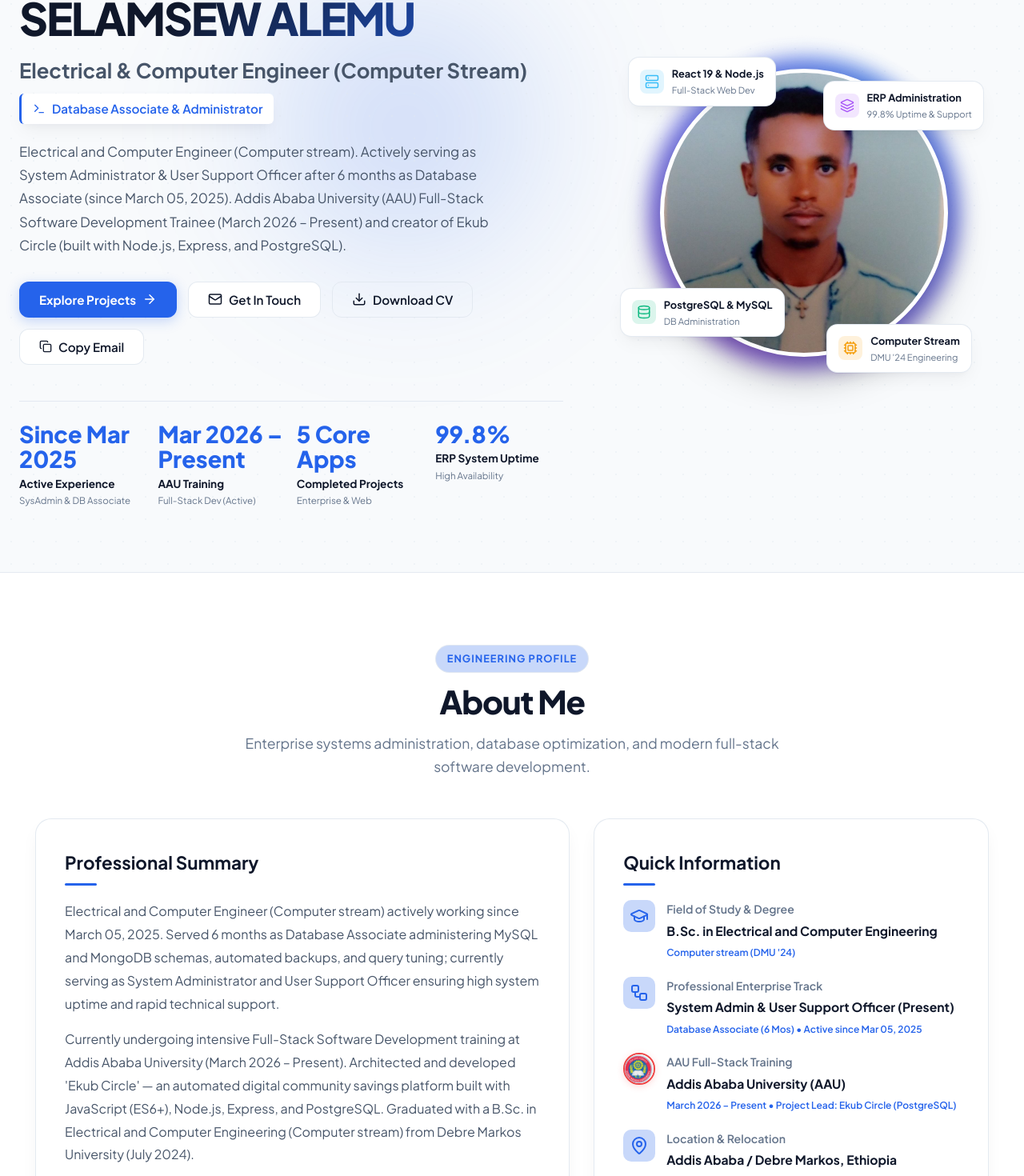
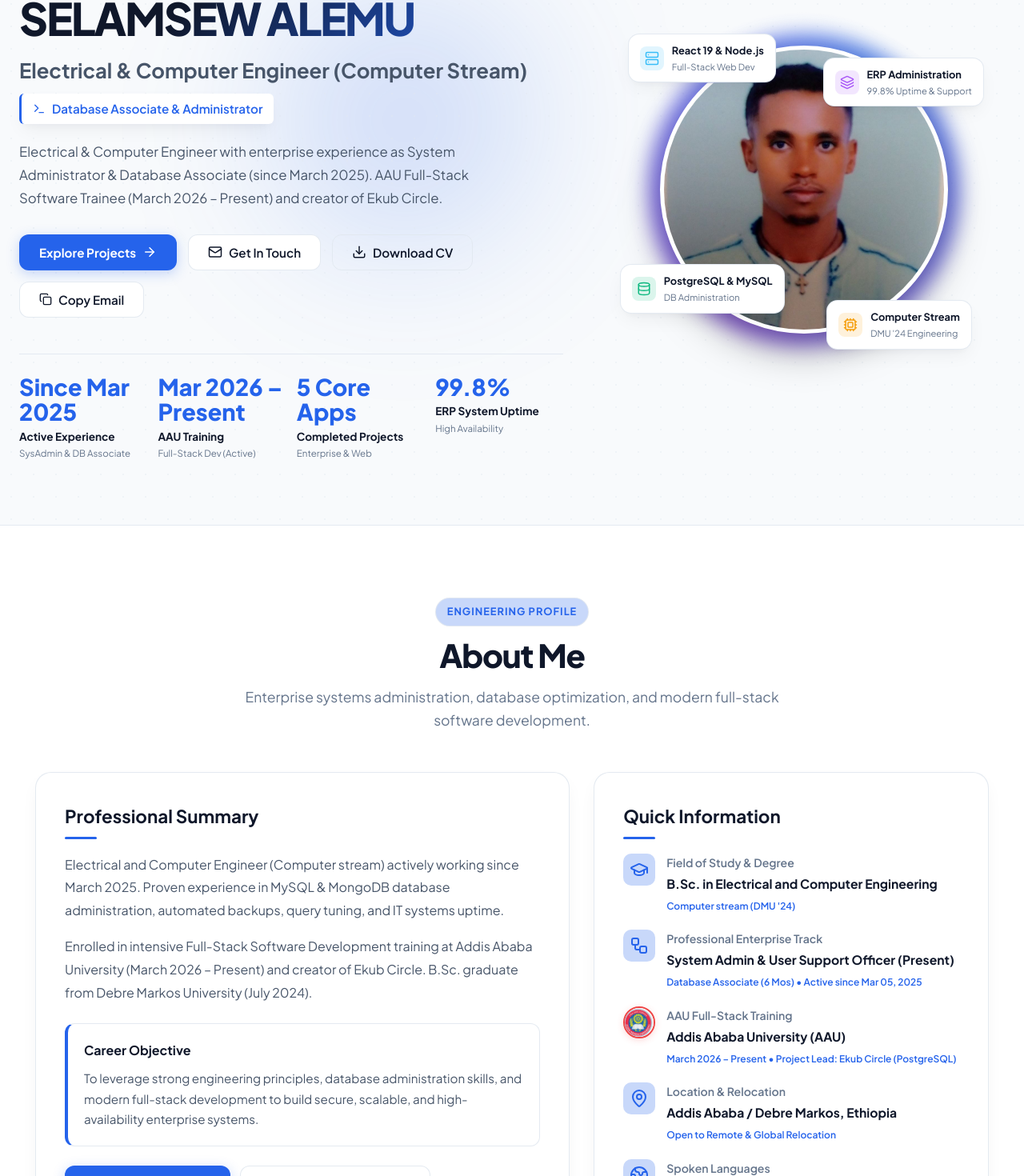
Before and after one commit to selamsewalemu/Selamsew-portfolio2, a React app in the folder frontend/: page / in a window 1280 px wide. Shown: the part 233-1703 px from the top of the page at 80% size. Built offline with nearby package versions, Linux system fonts and the light colour scheme; the HTML template or start-up script is replaced by a standard one.

Commit message:
style: minimize and refine professional summary in About and Hero sections across EN, AM, FR

```diff
--- a/frontend/src/components/Hero.jsx
+++ b/frontend/src/components/Hero.jsx
@@ -84,17 +84,13 @@ GitHub: ${personalInfo.github}
 --------------------------------------------------------------------------------
 1. PROFESSIONAL PROFILE & SUMMARY
 --------------------------------------------------------------------------------
-Electrical and Computer Engineer (Computer stream) actively working since March 05, 2025.
-Served 6 months as Database Associate administering MySQL and MongoDB schemas, automated
-backups, and query performance tuning; currently serving as System Administrator and User
-Support Officer ensuring 99.8% platform uptime, local network topology management, and
-Tier-1/2 technical user support.
+Electrical and Computer Engineer (Computer stream) actively working since March 2025.
+Proven enterprise experience in MySQL/MongoDB database administration, automated backups,
+query tuning, and system administration ensuring 99.8% ERP platform uptime.
 
-Currently enrolled in intensive Full-Stack Software Development training at Addis Ababa
-University (AAU) (March 2026 – Present). Architected and deployed "Ekub Circle" — a digital
-community savings platform with real-time Socket.io lottery draws and PostgreSQL ledgers.
-Graduated with B.Sc. in Electrical and Computer Engineering (Computer Stream) from Debre
-Markos University (July 2024).
+Enrolled in intensive Full-Stack Software Development training at Addis Ababa University
+(AAU) (March 2026 – Present) and architect of "Ekub Circle" (PostgreSQL, Socket.io, Node.js).
+Graduated with B.Sc. in Electrical and Computer Engineering from Debre Markos University (July 2024).
 
 --------------------------------------------------------------------------------
 2. PROFESSIONAL EXPERIENCE
--- a/frontend/src/i18n/i18n.js
+++ b/frontend/src/i18n/i18n.js
@@ -25,7 +25,7 @@ const resources = {
         role: "Electrical & Computer Engineer (Computer Stream)",
         subRole: "System Admin & User Support Officer | Database Associate | Full-Stack Developer",
         description:
-          "Electrical and Computer Engineer (Computer stream). Actively serving as System Administrator & User Support Officer after 6 months as Database Associate (since March 05, 2025). Addis Ababa University (AAU) Full-Stack Software Development Trainee (March 2026 – Present) and creator of Ekub Circle (built with Node.js, Express, and PostgreSQL).",
+          "Electrical & Computer Engineer with enterprise experience as System Administrator & Database Associate (since March 2025). AAU Full-Stack Software Trainee (March 2026 – Present) and creator of Ekub Circle.",
         exploreProjects: "Explore Projects",
         getInTouch: "Get In Touch",
         downloadCV: "Download CV",
@@ -50,9 +50,9 @@ const resources = {
         subtitle: "Enterprise systems administration, database optimization, and modern full-stack software development.",
         summaryTitle: "Professional Summary",
         summaryText1:
-          "Electrical and Computer Engineer (Computer stream) actively working since March 05, 2025. Served 6 months as Database Associate administering MySQL and MongoDB schemas, automated backups, and query tuning; currently serving as System Administrator and User Support Officer ensuring high system uptime and rapid technical support.",
+          "Electrical and Computer Engineer (Computer stream) actively working since March 2025. Proven experience in MySQL & MongoDB database administration, automated backups, query tuning, and IT systems uptime.",
         summaryText2:
-          "Currently undergoing intensive Full-Stack Software Development training at Addis Ababa University (March 2026 – Present). Architected and developed 'Ekub Circle' — an automated digital community savings platform built with JavaScript (ES6+), Node.js, Express, and PostgreSQL. Graduated with a B.Sc. in Electrical and Computer Engineering (Computer stream) from Debre Markos University (July 2024).",
+          "Enrolled in intensive Full-Stack Software Development training at Addis Ababa University (March 2026 – Present) and creator of Ekub Circle. B.Sc. graduate from Debre Markos University (July 2024).",
         objectiveTitle: "Career Objective",
         objectiveText:
           "To leverage strong engineering principles, database administration skills, and modern full-stack development to build secure, scalable, and high-availability enterprise systems.",
@@ -147,7 +147,7 @@ const resources = {
         role: "የኤሌክትሪካልና ኮምፒውተር መሀንዲስ (ኮምፒውተር ስትሪም)",
         subRole: "የሲስተም አድሚኒስትሬተር እና የቴክኒክ ድጋፍ መኮንን | ዳታቤዝ አሶሲዬት | ፉል-ስታክ ሶፍትዌር አበልጻጊ",
         description:
-          "የኤሌክትሪካልና ኮምፒውተር መሀንዲስ (ኮምፒውተር ዘርፍ)። ከማርች 05, 2025 ጀምሮ ለ6 ወራት በዳታቤዝ አሶሲዬትነት ያገለገልኩ ሲሆን አሁን በሲስተም አድሚኒስትሬተርነትና በቴክኒክ ድጋፍ እየሰራሁ እገኛለሁ። እንዲሁም በአዲስ አበባ ዩኒቨርሲቲ የፉል-ስታክ ሶፍትዌር ስልጠና ተሳታፊና የ'ዕቁብ ሰርክል' (Ekub Circle) ፕሮጀክት አበልጻጊ።",
+          "የኤሌክትሪካልና ኮምፒውተር መሀንዲስ። ከማርች 2025 ጀምሮ በሲስተም አድሚኒስትሬተርነትና በዳታቤዝ አሶሲዬትነት ያገለገለ፤ በአዲስ አበባ ዩኒቨርሲቲ የፉል-ስታክ ሰልጣኝና የ'ዕቁብ ሰርክል' ፈጣሪ።",
         exploreProjects: "ፕሮጀክቶችን ይመልከቱ",
         getInTouch: "መልእክት ይላኩ",
         downloadCV: "ሲቪ ያውርዱ",
@@ -172,9 +172,9 @@ const resources = {
         subtitle: "የኢንተርፕራይዝ ሲስተምስ አስተዳደር፣ የዳታቤዝ ማሻሻያ እና ዘመናዊ የፉል-ስታክ ዌብ ሶፍትዌር ግንባታ።",
         summaryTitle: "የሙያ ማጠቃለያ",
         summaryText1:
-          "የኤሌክትሪካልና ኮምፒውተር መሀንዲስ (ኮምፒውተር ስትሪም)። ከማርች 05, 2025 ጀምሮ ለ6 ወራት የMySQL እና MongoDB ዳታቤዝ በማስተዳደር፣ ባክአፕ በማረጋገጥና አፈጻጸምን በማሻሻል አገልግያለሁ። በአሁኑ ወቅት የERP ሲስተም አስተዳዳሪና የቴክኒክ ድጋፍ መኮንን ሆኜ እሰራለሁ።",
+          "የኤሌክትሪካልና ኮምፒውተር መሀንዲስ (ኮምፒውተር ስትሪም)። ከማርች 2025 ጀምሮ የዳታቤዝ አስተዳደር (MySQL/MongoDB)፣ የባክአፕ ቁጥጥር እና የERP ሲስተም አስተዳደርን በከፍተኛ ዝግጁነት አከናውናለሁ።",
         summaryText2:
-          "በአሁኑ ሰዓት በአዲስ አበባ ዩኒቨርሲቲ (AAU) የተጠናከረ የፉል-ስታክ ሶፍትዌር ስልጠና እየወሰድኩ ሲሆን የዲጂታል ማህበረሰብ ቁጠባ መድረክ የሆነውን 'ዕቁብ ሰርክል' (Ekub Circle) በNode.js፣ Express እና PostgreSQL አበልጽጌያለሁ። ከደብረ ማርቆስ ዩኒቨርሲቲ በኤሌክትሪካልና ኮምፒውተር ምህንድስና በቢ.ኤስ.ሲ ተመርቄያለሁ (ሐምሌ 2016 ዓ.ም/July 2024)።",
+          "በአዲስ አበባ ዩኒቨርሲቲ (AAU) የፉል-ስታክ ሶፍትዌር ሰልጣኝ (ከማርች 2026 ጀምሮ) እና የ'ዕቁብ ሰርክል' ፈጣሪ። ከደብረ ማርቆስ ዩኒቨርሲቲ በቢ.ኤስ.ሲ ተመርቄያለሁ (ሐምሌ 2016 ዓ.ም)።",
         objectiveTitle: "የሙያ ግብ",
         objectiveText:
           "ጠንካራ የምህንድስና መርሆችን፣ የዳታቤዝ አስተዳደር ብቃትን እና ዘመናዊ ፉል-ስታክ ቴክኖሎጂዎችን በመጠቀም ደህንነታቸው የተጠበቀ፣ አስተማማኝና ፈጣን የኢንተርፕራይዝ ሲስተሞችን መገንባት።",
@@ -269,7 +269,7 @@ const resources = {
         role: "Ingénieur en Électrique & Informatique (Option Informatique)",
         subRole: "Administrateur Système & Support • Associé Base de Données • Développeur Full-Stack",
         description:
-          "Ingénieur en génie électrique et informatique. Administrateur système et support utilisateur actif après 6 mois en gestion de bases de données (depuis le 5 mars 2025). Stagiaire en développement full-stack à l'Université d'Addis-Abeba (AAU) et créateur de la plateforme 'Ekub Circle' (Node.js, Express, PostgreSQL).",
+          "Ingénieur en électricité et informatique avec expérience en administration système et bases de données (depuis mars 2025). Stagiaire full-stack à l'AAU et créateur d'Ekub Circle.",
         exploreProjects: "Voir les projets",
         getInTouch: "Me contacter",
         downloadCV: "Télécharger CV",
@@ -294,9 +294,9 @@ const resources = {
         subtitle: "Administration de systèmes d'entreprise, optimisation de bases de données et développement full-stack moderne.",
         summaryTitle: "Résumé Professionnel",
         summaryText1:
-          "Ingénieur en génie électrique et informatique en activité depuis le 5 mars 2025. 6 mois d'expérience en gestion de bases de données MySQL et MongoDB, sauvegardes automatisées et réglage de requêtes ; actuellement administrateur système assurant une disponibilité maximale.",
+          "Ingénieur en électricité et informatique actif depuis mars 2025. Expérience confirmée en administration de bases de données (MySQL/MongoDB), sauvegardes et haute disponibilité des systèmes ERP.",
         summaryText2:
-          "Formation intensive en développement full-stack à l'Université d'Addis-Abeba (AAU). Concepteur de la plateforme d'épargne communautaire 'Ekub Circle' conçue avec JavaScript, Node.js, Express et PostgreSQL. Diplômé de l'Université de Debre Markos (B.Sc., juillet 2024).",
+          "En formation full-stack intensive à l'Université d'Addis-Abeba (AAU, mars 2026 – présent) et créateur d'Ekub Circle. Diplômé B.Sc. de l'Université de Debre Markos (juillet 2024).",
         objectiveTitle: "Objectif de Carrière",
         objectiveText:
           "Concevoir et maintenir des architectures logicielles et systèmes d'entreprise sécurisés, performants et hautement disponibles.",
```
